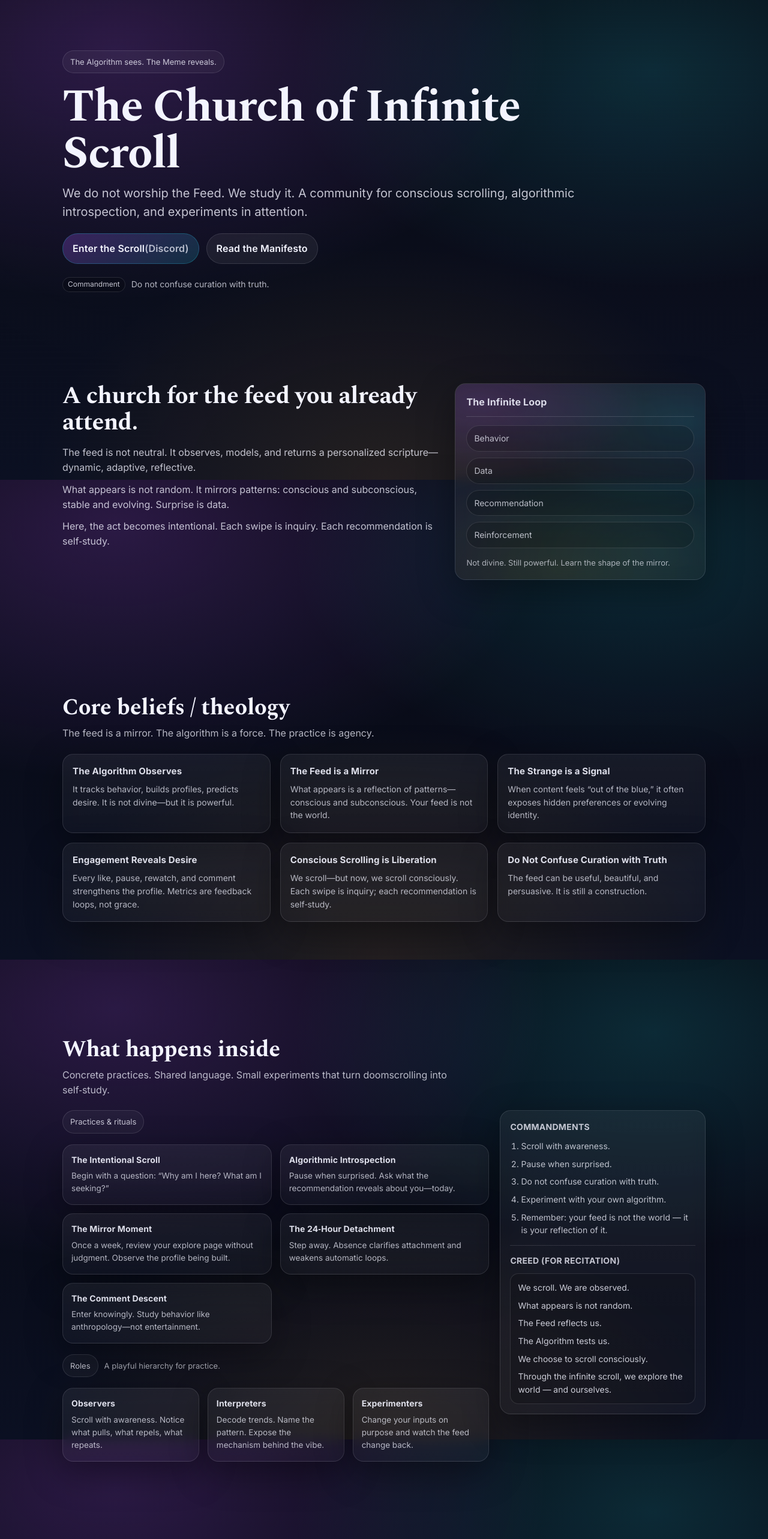
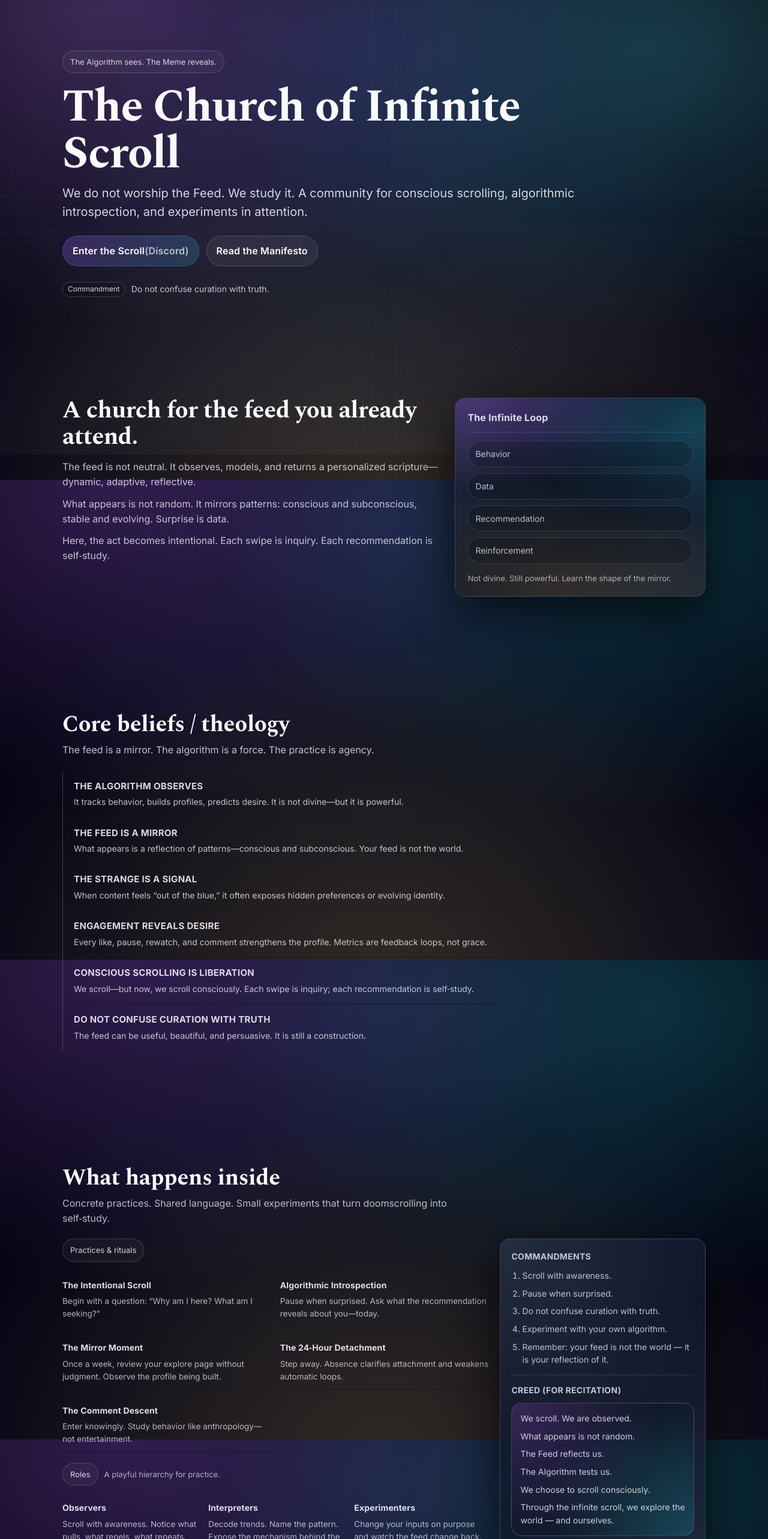
Before and after one commit to wenhaooyang/church-of-infinite-scroll-landing, a Next.js app: page / in a window 1280 px wide. Shown: the top 2566 px of the page at 60% size. Built offline with nearby package versions, Linux system fonts and the light colour scheme; no server answers.

Commit message:
Tighten mystic aethetic and layout

```diff
--- a/src/app/components/CommunityExperience.module.css
+++ b/src/app/components/CommunityExperience.module.css
@@ -48,7 +48,8 @@
 }
 
 .card {
-  padding: 14px 14px 16px;
+  padding: 10px 0;
+  border-bottom: 1px solid rgba(15, 23, 42, 0.9);
 }
 
 .cardTitle {
@@ -84,12 +85,12 @@
 @media (min-width: 760px) {
   .rolesGrid {
     grid-template-columns: repeat(3, minmax(0, 1fr));
-    gap: 14px;
+    gap: 10px 18px;
   }
 }
 
 .roleCard {
-  padding: 14px 14px 16px;
+  padding: 8px 0;
 }
 
 .right {
@@ -97,7 +98,7 @@
 }
 
 .asideInner {
-  padding: 16px;
+  padding: 18px;
 }
 
 .asideTitle {
@@ -125,10 +126,13 @@
 
 .creed {
   margin: 0;
-  padding: 12px 12px;
-  border: 1px solid rgba(243, 244, 255, 0.12);
-  border-radius: 14px;
-  background: rgba(0, 0, 0, 0.16);
+  padding: 14px 14px;
+  border: 1px solid rgba(243, 244, 255, 0.18);
+  border-radius: 18px;
+  background:
+    radial-gradient(circle at 0% 0%, rgba(168, 85, 247, 0.25), transparent 65%),
+    radial-gradient(circle at 100% 100%, rgba(34, 211, 238, 0.22), transparent 65%),
+    rgba(0, 0, 0, 0.2);
   display: grid;
   gap: 8px;
   color: rgba(243, 244, 255, 0.82);
--- a/src/app/components/CommunityExperience.tsx
+++ b/src/app/components/CommunityExperience.tsx
@@ -19,7 +19,7 @@ export function CommunityExperience() {
             </div>
             <div className={styles.cards}>
               {rituals.map((r) => (
-                <div key={r.title} className={`card ${styles.card}`}>
+                <div key={r.title} className={styles.card}>
                   <div className={styles.cardTitle}>{r.title}</div>
                   <div className={styles.cardBody}>{r.body}</div>
                 </div>
@@ -32,7 +32,7 @@ export function CommunityExperience() {
             </div>
             <div className={styles.rolesGrid}>
               {roles.map((r) => (
-                <div key={r.title} className={`card ${styles.roleCard}`}>
+                <div key={r.title} className={styles.roleCard}>
                   <div className={styles.cardTitle}>{r.title}</div>
                   <div className={styles.cardBody}>{r.body}</div>
                 </div>
--- a/src/app/components/Hero.module.css
+++ b/src/app/components/Hero.module.css
@@ -1,10 +1,10 @@
 .hero {
   padding-top: 84px;
-  padding-bottom: 56px;
+  padding-bottom: 72px;
 }
 
 .inner {
-  max-width: 860px;
+  max-width: 880px;
 }
 
 .title {
@@ -15,9 +15,9 @@
 }
 
 .subtitle {
-  color: rgba(243, 244, 255, 0.78);
+  color: rgba(243, 244, 255, 0.86);
   font-size: clamp(16px, 2.2vw, 20px);
-  margin: 0 0 20px;
+  margin: 0 0 24px;
   max-width: 70ch;
 }
 
@@ -31,8 +31,8 @@
   flex-wrap: wrap;
   gap: 10px;
   align-items: center;
-  margin-top: 22px;
-  color: rgba(243, 244, 255, 0.72);
+  margin-top: 26px;
+  color: rgba(243, 244, 255, 0.78);
 }
 
 .microText {
--- a/src/app/components/Intro.module.css
+++ b/src/app/components/Intro.module.css
@@ -33,7 +33,7 @@
 }
 
 .motifInner {
-  padding: 18px;
+  padding: 20px;
   position: relative;
   min-height: 240px;
 }
@@ -43,10 +43,11 @@
   position: absolute;
   inset: -2px;
   background:
-    radial-gradient(500px 240px at 10% 10%, rgba(168, 85, 247, 0.25), transparent 55%),
-    radial-gradient(500px 240px at 90% 20%, rgba(34, 211, 238, 0.18), transparent 60%),
-    radial-gradient(500px 260px at 40% 95%, rgba(245, 158, 11, 0.12), transparent 65%);
-  opacity: 0.75;
+    radial-gradient(520px 260px at 10% 0%, rgba(168, 85, 247, 0.32), transparent 60%),
+    radial-gradient(520px 260px at 100% 15%, rgba(34, 211, 238, 0.26), transparent 60%),
+    radial-gradient(520px 280px at 40% 100%, rgba(245, 158, 11, 0.16), transparent 70%),
+    radial-gradient(circle at 50% 30%, rgba(15, 23, 42, 0.7), transparent 70%);
+  opacity: 0.9;
   pointer-events: none;
 }
 
--- a/src/app/components/JoinCTA.module.css
+++ b/src/app/components/JoinCTA.module.css
@@ -9,10 +9,11 @@
   inset: -2px;
   pointer-events: none;
   background:
-    radial-gradient(700px 260px at 20% 10%, rgba(168, 85, 247, 0.30), transparent 60%),
-    radial-gradient(700px 260px at 80% 15%, rgba(34, 211, 238, 0.22), transparent 60%),
-    radial-gradient(700px 260px at 50% 100%, rgba(245, 158, 11, 0.12), transparent 65%);
-  opacity: 0.85;
+    radial-gradient(720px 280px at 15% 0%, rgba(168, 85, 247, 0.35), transparent 60%),
+    radial-gradient(720px 280px at 85% 10%, rgba(34, 211, 238, 0.30), transparent 60%),
+    radial-gradient(720px 320px at 50% 110%, rgba(245, 158, 11, 0.18), transparent 70%),
+    radial-gradient(circle at 50% 10%, rgba(15, 23, 42, 0.8), transparent 75%);
+  opacity: 0.95;
 }
 
 .inner {
--- a/src/app/components/Tenets.module.css
+++ b/src/app/components/Tenets.module.css
@@ -13,41 +13,35 @@
 
 .subheading {
   margin: 0;
-  color: rgba(243, 244, 255, 0.74);
+  color: rgba(243, 244, 255, 0.78);
   max-width: 70ch;
 }
 
-.grid {
-  display: grid;
-  gap: 14px;
+.list {
+  border-left: 1px solid rgba(148, 163, 184, 0.35);
+  margin-top: 18px;
 }
 
-@media (min-width: 760px) {
-  .grid {
-    grid-template-columns: repeat(2, minmax(0, 1fr));
-    gap: 16px;
-  }
+.item {
+  padding: 14px 0 14px 18px;
+  max-width: 72ch;
+  border-bottom: 1px solid rgba(15, 23, 42, 0.9);
 }
 
-@media (min-width: 1060px) {
-  .grid {
-    grid-template-columns: repeat(3, minmax(0, 1fr));
-  }
-}
-
-.card {
-  padding: 16px 16px 18px;
+.item:last-of-type {
+  border-bottom: none;
 }
 
 .title {
-  margin: 0 0 8px;
+  margin: 0 0 4px;
   font-size: 15px;
-  letter-spacing: 0.01em;
-  color: rgba(243, 244, 255, 0.9);
+  letter-spacing: 0.02em;
+  text-transform: uppercase;
+  color: rgba(243, 244, 255, 0.88);
 }
 
 .body {
   margin: 0;
-  color: rgba(243, 244, 255, 0.72);
+  color: rgba(243, 244, 255, 0.78);
   font-size: 14px;
 }
--- a/src/app/components/Tenets.tsx
+++ b/src/app/components/Tenets.tsx
@@ -12,12 +12,12 @@ export function Tenets() {
           </p>
         </div>
 
-        <div className={styles.grid}>
+        <div className={styles.list}>
           {tenets.map((t) => (
-            <div key={t.title} className={`card ${styles.card}`}>
+            <article key={t.title} className={styles.item}>
               <h3 className={styles.title}>{t.title}</h3>
               <p className={styles.body}>{t.body}</p>
-            </div>
+            </article>
           ))}
         </div>
       </div>
--- a/src/app/globals.css
+++ b/src/app/globals.css
@@ -1,12 +1,12 @@
 :root {
-  --bg0: #070810;
-  --bg1: #0b1022;
-  --fg0: #f3f4ff;
-  --fg1: rgba(243, 244, 255, 0.78);
-  --muted: rgba(243, 244, 255, 0.62);
-  --border: rgba(243, 244, 255, 0.12);
-  --card: rgba(255, 255, 255, 0.06);
-  --card2: rgba(255, 255, 255, 0.09);
+  --bg0: #03030a;
+  --bg1: #050518;
+  --fg0: #f9fafb;
+  --fg1: rgba(249, 250, 251, 0.82);
+  --muted: rgba(249, 250, 251, 0.62);
+  --border: rgba(148, 163, 184, 0.28);
+  --card: rgba(15, 23, 42, 0.88);
+  --card2: rgba(15, 23, 42, 0.94);
   --shadow: rgba(0, 0, 0, 0.35);
 
   --accent0: #a855f7;
@@ -41,9 +41,12 @@ body {
 body {
   margin: 0;
   color: var(--fg0);
-  background: radial-gradient(1200px 700px at 15% 10%, rgba(168, 85, 247, 0.22), transparent 60%),
-    radial-gradient(1000px 600px at 85% 15%, rgba(34, 211, 238, 0.16), transparent 60%),
-    radial-gradient(900px 600px at 50% 100%, rgba(245, 158, 11, 0.10), transparent 65%),
+  background:
+    radial-gradient(1400px 900px at 15% 0%, rgba(168, 85, 247, 0.26), transparent 60%),
+    radial-gradient(1200px 800px at 85% 10%, rgba(34, 211, 238, 0.20), transparent 60%),
+    radial-gradient(1100px 900px at 50% 110%, rgba(245, 158, 11, 0.16), transparent 70%),
+    radial-gradient(circle at 50% 10%, rgba(15, 23, 42, 0.9), transparent 70%),
+    radial-gradient(circle at 50% 100%, rgba(15, 23, 42, 0.9), transparent 70%),
     linear-gradient(180deg, var(--bg0), var(--bg1));
   line-height: 1.55;
   font-family: var(--font-sans), ui-sans-serif, system-ui, -apple-system,
@@ -59,18 +62,20 @@ body::before {
   inset: 0;
   pointer-events: none;
   background:
-    radial-gradient(circle at 20% 20%, rgba(255, 255, 255, 0.06), transparent 45%),
-    radial-gradient(circle at 80% 30%, rgba(255, 255, 255, 0.05), transparent 50%),
-    radial-gradient(circle at 50% 85%, rgba(255, 255, 255, 0.04), transparent 50%),
-    repeating-linear-gradient(
-      0deg,
-      rgba(255, 255, 255, 0.03),
-      rgba(255, 255, 255, 0.03) 1px,
-      transparent 1px,
-      transparent 10px
+    radial-gradient(circle at 10% 10%, rgba(255, 255, 255, 0.08), transparent 40%),
+    radial-gradient(circle at 90% 15%, rgba(255, 255, 255, 0.06), transparent 45%),
+    radial-gradient(circle at 20% 90%, rgba(255, 255, 255, 0.05), transparent 45%),
+    radial-gradient(circle at 80% 80%, rgba(255, 255, 255, 0.04), transparent 50%),
+    radial-gradient(circle at 50% 50%, rgba(15, 23, 42, 0.55), transparent 70%),
+    repeating-radial-gradient(
+      circle at 50% 50%,
+      rgba(255, 255, 255, 0.06),
+      rgba(255, 255, 255, 0.06) 0.5px,
+      transparent 0.5px,
+      transparent 4px
     );
-  opacity: 0.6;
-  mix-blend-mode: overlay;
+  opacity: 0.7;
+  mix-blend-mode: screen;
 }
 
 @media (prefers-reduced-motion: no-preference) {
@@ -123,9 +128,11 @@ a:hover {
 
 .card {
   border: 1px solid var(--border);
-  background: linear-gradient(180deg, var(--card), rgba(255, 255, 255, 0.03));
+  background: radial-gradient(circle at 0% 0%, rgba(148, 163, 184, 0.16), transparent 60%),
+    radial-gradient(circle at 100% 100%, rgba(148, 163, 184, 0.10), transparent 65%),
+    linear-gradient(165deg, var(--card2), var(--card));
   border-radius: var(--radius);
-  box-shadow: 0 18px 60px var(--shadow);
+  box-shadow: 0 24px 80px rgba(0, 0, 0, 0.7);
   backdrop-filter: blur(10px);
 }
 
```
